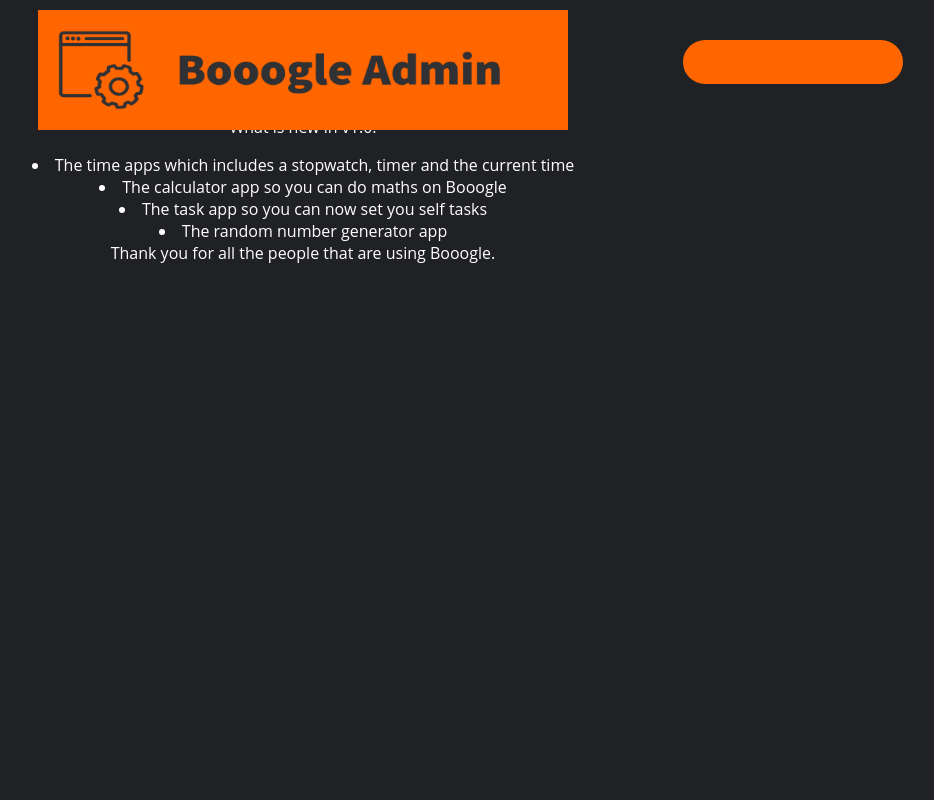
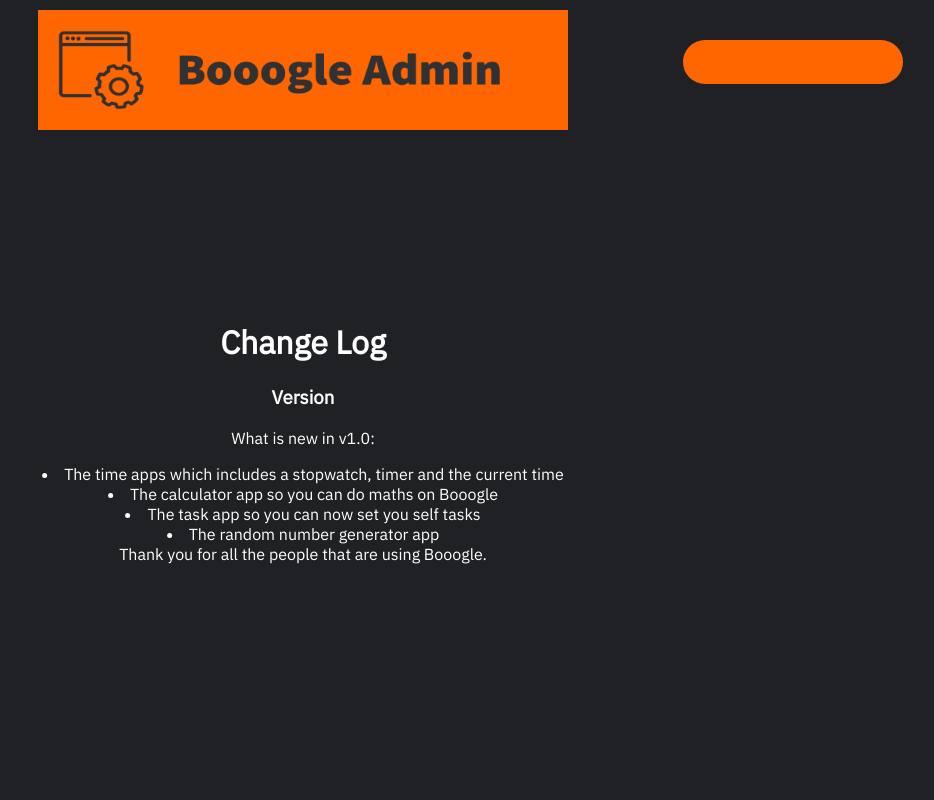
Before and after one commit to GoodVessel92551/Booogle-V-1.0, a Flask app: template templates/change.html in a window 1280 px wide. Shown: the whole page, without its empty margins (337-1271 px from the left). Run offline with Flask 2, Linux system fonts and the light colour scheme; the template is opened without the code that fills it, so the values that code supplies are empty.

Commit message:
Update main.css

```diff
--- a/static/main.css
+++ b/static/main.css
@@ -1,7 +1,8 @@
+@import url('https://fonts.googleapis.com/css2?family=IBM+Plex+Sans&family=Open+Sans:wght@300&display=swap');
 body{
     background:#202124;
     text-align:center;
-    font-family: 'Open Sans', sans-serif;
+    font-family: IBM Plex Sans;
     color:#fff;
 }
 .replit-auth-button{
@@ -368,7 +369,7 @@ body{
 }
 
 .desc{
-    font-family: 'Open Sans', sans-serif;
+    font-family: IBM Plex Sans;
     resize:none;
     color:#fff;
     background:#292929;
@@ -865,6 +866,7 @@ body{
 }
 
 .version{
+    cursor:pointer;
     background:#292929;
     border:2px  solid #1a1a1a;
     padding:0px 5px;
@@ -875,6 +877,11 @@ body{
 	bottom:0px;
 	left:0px;
 	border-radius: 0px 5px 0px 0px;
+    transition: .2s all;
+}
+
+.version:hover{
+    border:2px solid #ff6600;
 }
 .start{
     margin:20px;
@@ -937,3 +944,11 @@ body{
     width:100%;
     text-align:left;
 }
+
+.change{
+    position:absolute;
+    top:300px;
+    left: 50%;
+    -ms-transform: translate(-50%, 0%);
+    transform: translate(-50%, 0%);
+}
```
